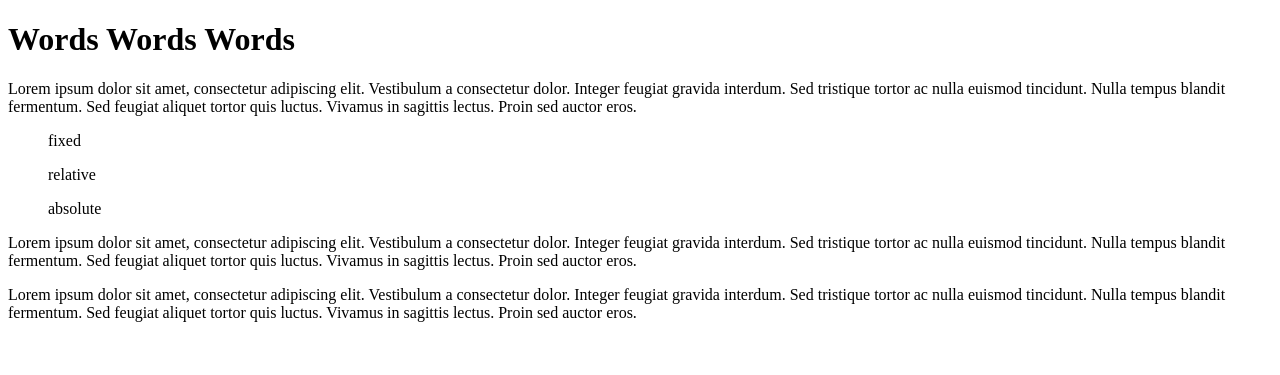
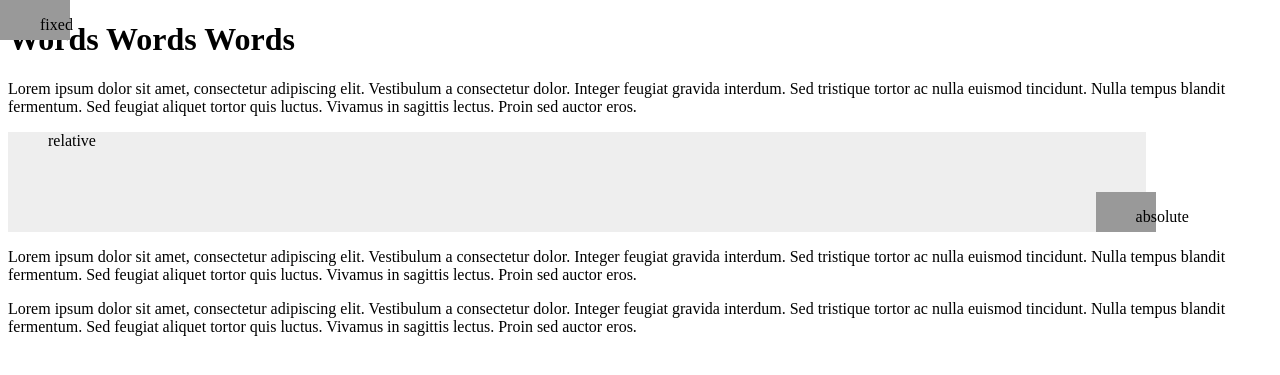
Before and after one commit to contygm/Portfolio1, a PHP site: page /Classwork2/positioning.html in a window 1280 px wide. Shown: the top 375 px of the page. Run offline with PHP 8.4, Linux system fonts and the light colour scheme.

Commit message:
figured out classwork2 chyea

```diff
--- a/Classwork2/positioning.css
+++ b/Classwork2/positioning.css
@@ -1,6 +1,6 @@
 
 
-.div.fixed {
+.fixed {
 
 	height: 40px;
 	width: 70px;
@@ -11,20 +11,21 @@
 
 }
 
-.div.relative {
+.relative {
 
-	height: 60px;
-	width: 140px;
+	height: 100px;
+	width: 90%;
 	background: #eee;
 	position: relative;
 }
 
-.div.absolute {
+.absolute {
 
-	height: 20px;
-	width: 40px;
-	background: #eee;
 	position: absolute;
-	right: -30;
+	right: -10px;
 	bottom: 0;
+	height: 40px;
+	width: 60px;
+	background: #999;
+
 }
--- a/Classwork2/positioning.html
+++ b/Classwork2/positioning.html
@@ -3,7 +3,7 @@
 <head>
 	<meta charset="UTF-8">
 	<title>Classwork</title>
-	<link href="positioning.css" rel="stylesheet" type="text/css" >
+	<link href="positioning.css" rel="stylesheet" type="text/css">
 </head>
 <body>
 
@@ -11,17 +11,18 @@
 
 	<p>Lorem ipsum dolor sit amet, consectetur adipiscing elit. Vestibulum a consectetur dolor. Integer feugiat gravida interdum. Sed tristique tortor ac nulla euismod tincidunt. Nulla tempus blandit fermentum. Sed feugiat aliquet tortor quis luctus. Vivamus in sagittis lectus. Proin sed auctor eros.</p>
 
-	<div>
-		<figure class="div.fixed">fixed</figure>
+	<div class="fixed">
+		<figure>fixed</figure>
 	</div>
 
-	<div>
-		<figure class="div.relative">relative</figure>
+	<div class="relative">
+		<figure >relative</figure>
+			<div class="absolute">
+				<figure>absolute</figure>
+			</div>
 	</div>
 
-	<div>
-		<figure class="div.absolute">absolute</figure>
-	</div>
+
 
 	<p>Lorem ipsum dolor sit amet, consectetur adipiscing elit. Vestibulum a consectetur dolor. Integer feugiat gravida interdum. Sed tristique tortor ac nulla euismod tincidunt. Nulla tempus blandit fermentum. Sed feugiat aliquet tortor quis luctus. Vivamus in sagittis lectus. Proin sed auctor eros. </p>
 
```
